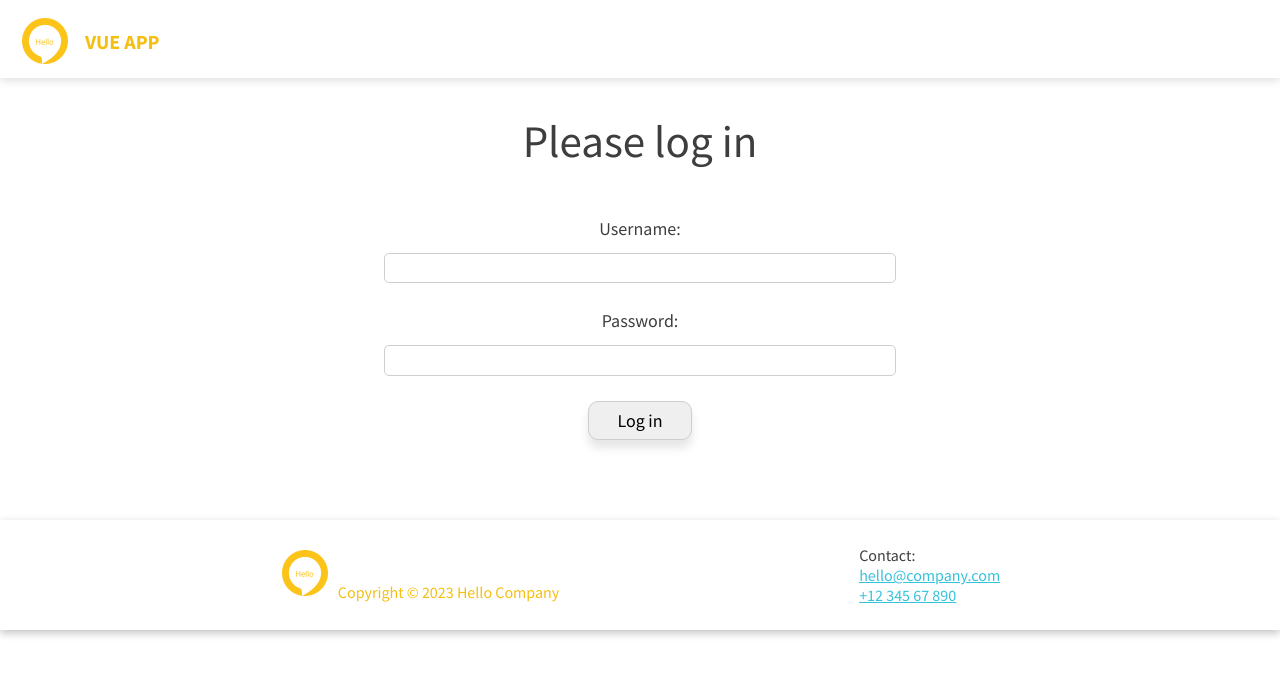
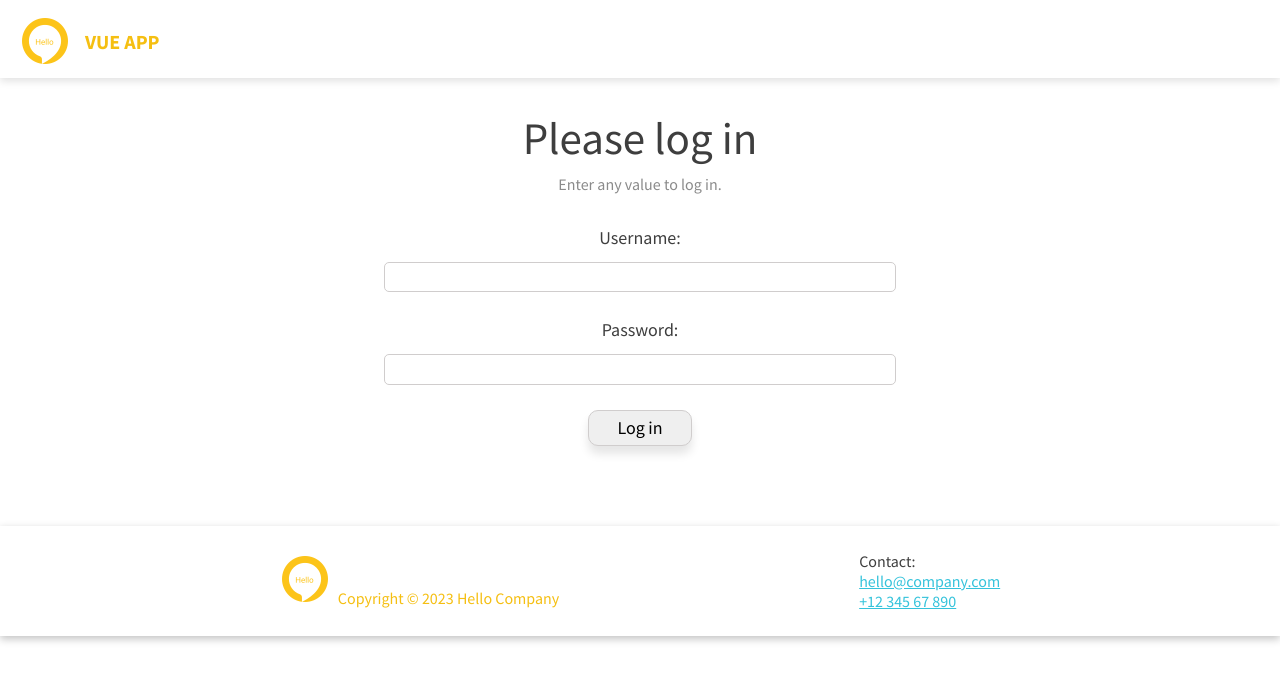
Before and after one commit to iwarra/vue-system, a Vue app: page / in a window 1280 px wide. Shown: the top 680 px of the page. Built offline with nearby package versions, Linux system fonts and the light colour scheme; what mdi-vue would draw is missing.

Commit message:
Added log in message

```diff
--- a/src/components/LoginForm.vue
+++ b/src/components/LoginForm.vue
@@ -1,12 +1,12 @@
 <script setup>
-import { ref } from 'vue';
+import { ref } from "vue";
 import { useUserStore } from "../stores/user";
 
 const userStore = useUserStore();
-const username = ref('');
-const password = ref('');
-const errorName = ref('');
-const errorPassword = ref('');
+const username = ref("");
+const password = ref("");
+const errorName = ref("");
+const errorPassword = ref("");
 
 function handleSubmit() {
 	if (username.value.trim() === "") {
@@ -38,34 +38,69 @@ function handleSubmit() {
 
 <template>
 	<div class="container">
-    <h1 class="login-title">Please log in</h1>
-    <form class="login-form" @submit.prevent="handleSubmit">
-      <label for="name" class="login-label">Username:</label>
+		<div class="login-wrapper">
+      <div class="login-info">
+        <h1>Please log in</h1>
+        <span>Enter any value to log in.</span>
+      </div>
+			<form
+				class="login-form"
+				@submit.prevent="handleSubmit">
+				<label
+					for="name"
+					class="login-label"
+					>Username:</label
+				>
 				<input
 					type="text"
 					id="name"
 					v-model="username"
 					ref="nameInput"
-        class="login-input"
-      />
+					class="login-input" />
 				<span class="login-error"> {{ errorName }} </span>
-      <label for="password" class="login-label">Password:</label>
+				<label
+					for="password"
+					class="login-label"
+					>Password:</label
+				>
 				<input
 					id="password"
 					type="password"
 					v-model="password"
 					ref="passwordInput"
-        class="login-input"
-      />
+					class="login-input" />
 				<span class="login-error"> {{ errorPassword }} </span>
-      <button type="submit" class="login-btn">Log in</button>
+				<button
+					type="submit"
+					class="login-btn">
+					Log in
+				</button>
 			</form>
+		</div>
 	</div>
 </template>
 
 <style scoped>
-.login-title {
-  text-align: center;
+.login-wrapper {
+	display: flex;
+	flex-direction: column;
+	align-items: center;
+	gap: 2rem;
+}
+
+.login-info {
+  display: flex;
+  flex-direction: column;
+  align-items: center;
+  gap: .5rem;
+
+  h1 {
+    margin: 2rem 0 0 0;
+  }
+
+  span {
+    color: rgb(139, 139, 139);
+  }
 }
 
 .login-form {
@@ -73,7 +108,7 @@ function handleSubmit() {
 	flex-direction: column;
 	align-items: center;
 	gap: 0.8em;
-  margin-top: 3em;
+  width: 100%;
 
 	.login-label {
 		font-size: large;
@@ -81,7 +116,7 @@ function handleSubmit() {
 
 	.login-btn {
 		border: 0.5px solid var(--border-light);
-    padding: 0.4em 1.6em;
+		padding: 0.3em 1.6em;
 		border-radius: var(--borderRadius-large);
 		font-size: large;
 		box-shadow: 0px 8px 10px rgba(0, 0, 0, 0.1);
```
Lines whose indentation alone changed are shown as unchanged.
